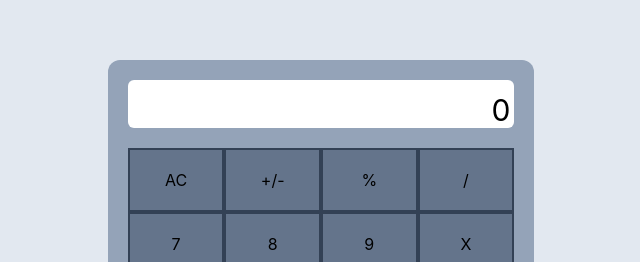
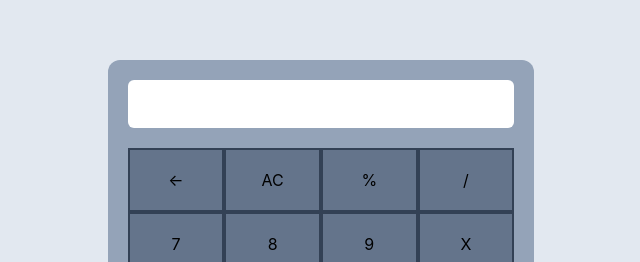
Before and after one commit to JimChristian21/calculator, a React (Create React App) app: page / in a window 1280 px wide. Shown: the part 126-388 px from the top of the page, without its empty margins (319-959 px from the left). Built offline with nearby package versions, Linux system fonts and the light colour scheme.

Commit message:
Added remove last input handler and remove zero default

```diff
--- a/src/App.js
+++ b/src/App.js
@@ -3,7 +3,7 @@ import InputBtn from './components/InputBtn';
 import './App.css';
 
 function App() {
-  const [input, setInput] = useState('0');
+  const [input, setInput] = useState('');
 
   const handleInput = (val) => {
 
@@ -15,7 +15,16 @@ function App() {
   }
 
   const handleClear = () => {
-    setInput('0');
+    setInput('');
+  }
+
+  const handleRemove = () => {
+
+    if (input.length != 0 ) {
+
+      let newInput = input.substring(0, input.length - 1);
+      setInput(newInput);
+    }
   }
 
   return (
@@ -28,11 +37,14 @@ function App() {
           <div>
             <button
               className="w-1/4 h-16 bg-slate-500 border-2 border-slate-700 hover:bg-slate-600"
+              onClick={handleRemove}
+            >{"<-"}</button>
+            <button
+              className="w-1/4 h-16 bg-slate-500 border-2 border-slate-700 hover:bg-slate-600"
               onClick={handleClear}
             >
               AC
             </button>
-            <button className="w-1/4 h-16 bg-slate-500 border-2 border-slate-700 hover:bg-slate-600">+/-</button>
             <button
               className="w-1/4 h-16 bg-slate-500 border-2 border-slate-700 hover:bg-slate-600"
             >
```
